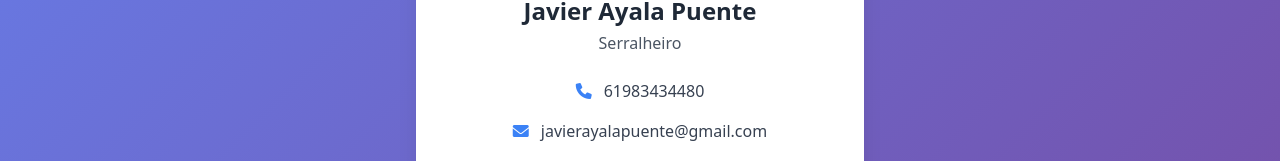
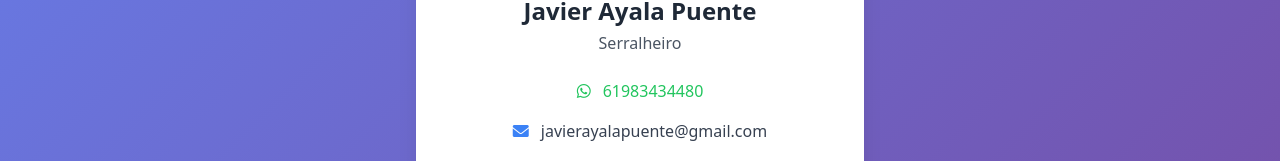
Before and after one commit to webdesigncuba/vcard, a plain HTML site: page index.html in a window 1280 px wide. Shown: the part 305-466 px from the top of the page. Drawn offline with nearby package versions, Linux system fonts and the light colour scheme.

Commit message:
add whatsaap

```diff
--- a/index.html
+++ b/index.html
@@ -41,9 +41,9 @@
             <div class="space-y-4 mb-8">
                 <!-- Teléfono -->
                 <div class="flex items-center justify-center space-x-3 text-gray-700">
-                    <i class="fas fa-phone text-blue-500"></i>
-                    <a href="tel:61983434480" class="hover:text-blue-500 transition-colors">
-                        61983434480
+                    <i class="fab fa-whatsapp text-green-500"></i>
+                    <a href="https://wa.me/5561983434480" target="_blank" title="Enviar WhatsApp" class="ml-2 text-green-500 hover:text-green-600 transition-colors">
+                        <span>61983434480</span>
                     </a>
                 </div>
 
```
